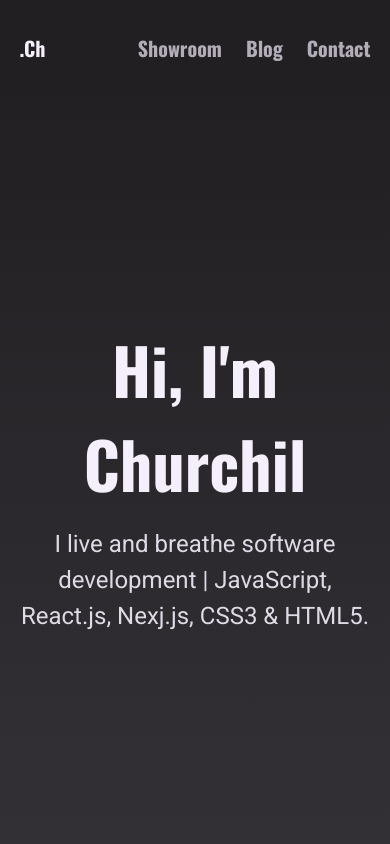
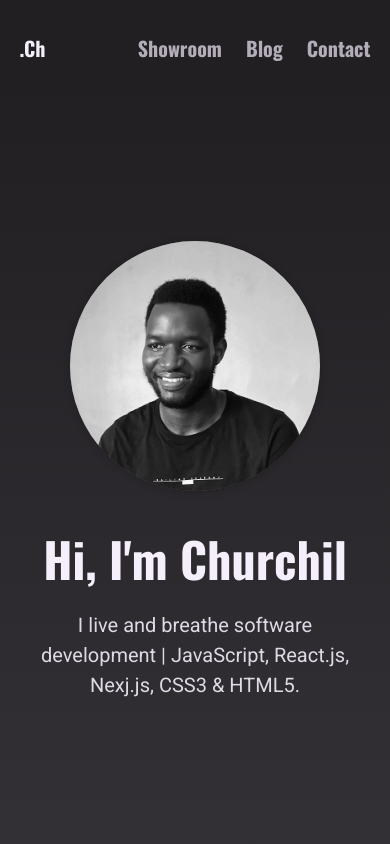
Before and after one commit to Chacho104/my-portfolio-blog-site, a Next.js app: page / in a window 390 px wide. Shown: the top 844 px of the page. Built offline with nearby package versions, Linux system fonts and the light colour scheme.

Commit message:
Add gap in hero content Reduce image size in smaller screens

```diff
--- a/components/home-page/hero.module.css
+++ b/components/home-page/hero.module.css
@@ -10,6 +10,7 @@
   flex-direction: column;
   justify-content: center;
   align-items: center;
+  gap: 1rem;
   margin-bottom: 0;
 }
 
@@ -50,6 +51,15 @@
   }
 
   .image {
-    display: none;
+    width: 250px;
+    height: 250px;
+  }
+
+  .hero h1 {
+    font-size: var(--size-12);
+  }
+
+  .hero p {
+    font-size: var(--size-5);
   }
 }
```
